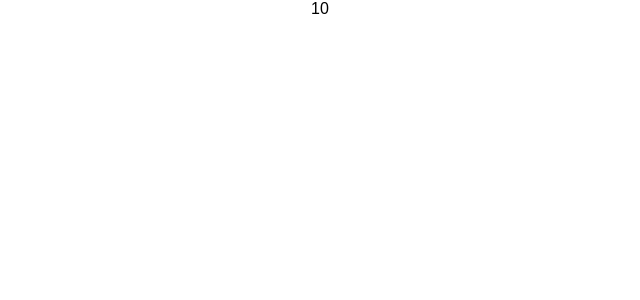
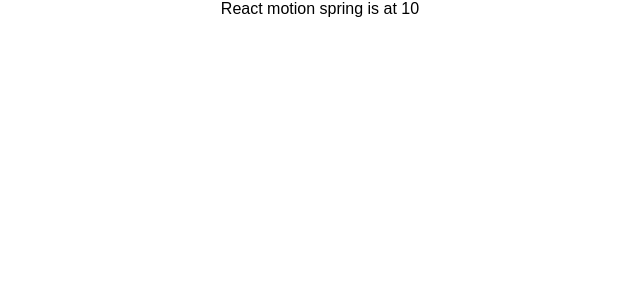
Before and after one commit to martinbee/react-motion-hoc, a React (Create React App) app: page / in a window 1280 px wide. Shown: the top 300 px of the page, without its empty margins (320-960 px from the left). Built offline with nearby package versions, Linux system fonts and the light colour scheme.

Commit message:
Pass props correctly.

```diff
--- a/src/App.js
+++ b/src/App.js
@@ -3,10 +3,9 @@ import './App.css';
 import ElementToWrap from './components/ElementToWrap';
 
 export default function App() {
-  console.log(ElementToWrap);
   return (
     <div className="App">
-      <ElementToWrap />
+      <ElementToWrap text={"React motion spring is at "}/>
     </div>
   );
 }
--- a/src/components/ElementToWrap.js
+++ b/src/components/ElementToWrap.js
@@ -1,8 +1,8 @@
 import React from 'react';
 import MotionHOC from './MotionHOC';
 
-function ElementToWrap({ text }) {
-  return <div>{text}</div>;
+function ElementToWrap(props) {
+  return <div>{props.text}{props.x}</div>;
 }
 
 export default MotionHOC(ElementToWrap);
--- a/src/components/MotionHOC.js
+++ b/src/components/MotionHOC.js
@@ -6,7 +6,7 @@ export default function MotionHOC(WrappedElement) {
   return function(props) {
 		return (
 			<Motion defaultStyle={{ x: 0 }} style={{ x: spring(10) }}>
-				{value => <WrappedElement text={value.x} />}
+				{value => <WrappedElement {...props} {...value} />}
 			</Motion>
 		);
 	}
```
